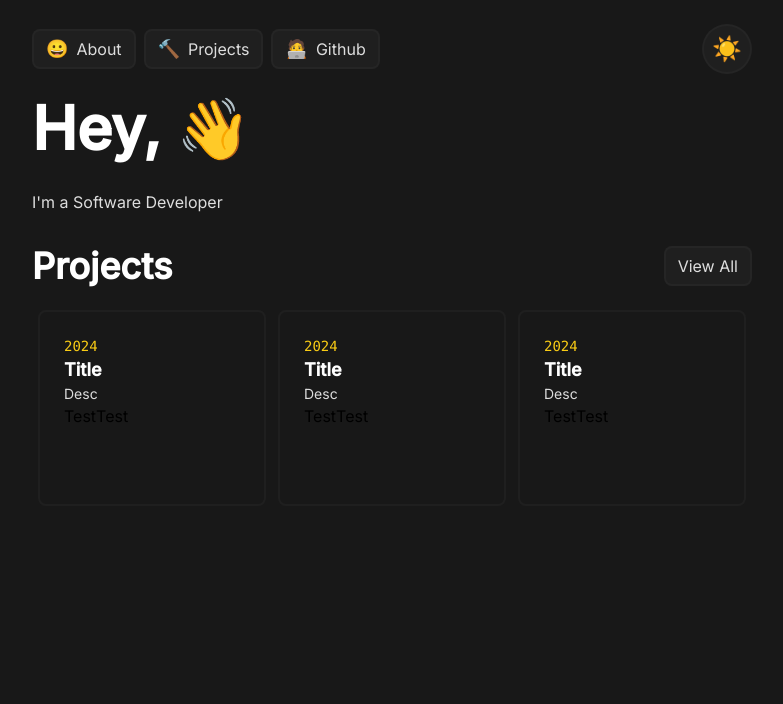
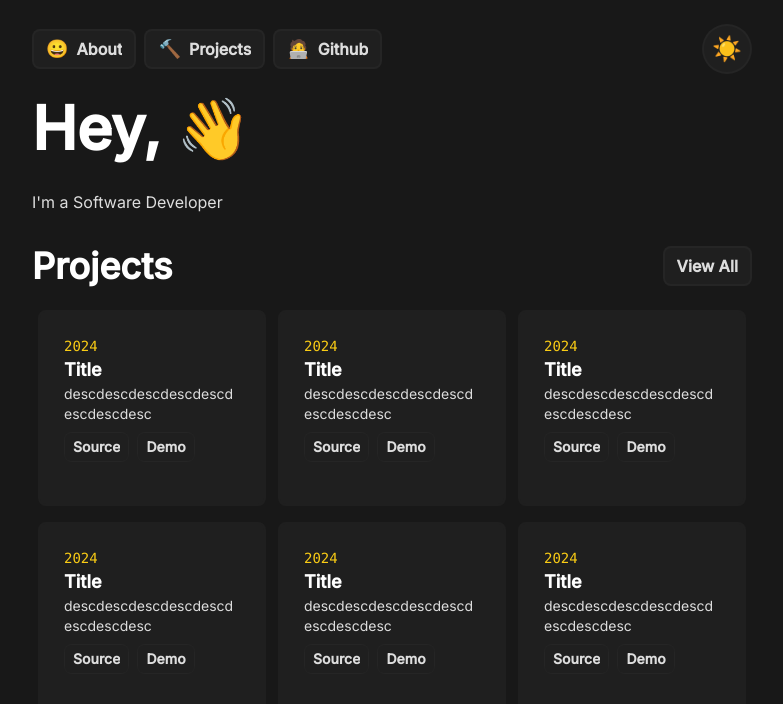
Before and after one commit to hua0-richard/web-portfolio, a React (Vite) app in the folder client-app/: page / in a window 1280 px wide. Shown: the top 704 px of the page, without its empty margins (248-1031 px from the left). Built offline with nearby package versions, Linux system fonts and the light colour scheme.

Commit message:
feat: Project Cards

```diff
--- a/client-app/src/components/ButtonRectangle.tsx
+++ b/client-app/src/components/ButtonRectangle.tsx
@@ -1,10 +1,13 @@
-export default function ButtonRectangle(
-  { icon, label },
-  { icon: any, label: string },
-) {
+export default function ButtonRectangle({
+  icon,
+  label,
+}: {
+  icon: any;
+  label: string;
+}) {
   return (
     <div className="group p-[2px] rounded-lg bg-dark-secondary cursor-pointer hover:bg-gradient-to-r from-yellow-400 to-orange-500">
-      <div className="h-[36px] p-[12px] bg-dark-tertiary rounded-md flex justify-center items-center text-md">
+      <div className="h-[36px] p-[12px] bg-dark-tertiary rounded-md flex justify-center items-center font-bold text-md">
         {icon ? <div className="mr-[8px] text-lg">{icon}</div> : <></>}
         <div className="bg-off-white text-off-white group-hover:bg-gradient-to-r from-yellow-400 to-orange-500 bg-clip-text text-transparent">
           <div>{label}</div>
--- /dev/null
+++ b/client-app/src/components/ButtonRectangleSmall.tsx
@@ -0,0 +1,11 @@
+export default function ButtonRectangleSmall({ label }: { label: string }) {
+  return (
+    <div className="group p-[1px] rounded-lg bg-dark-secondary cursor-pointer hover:bg-gradient-to-r from-yellow-400 to-orange-500">
+      <div className="h-[28px] p-[8px] bg-dark-tertiary rounded-md flex justify-center items-center text-sm font-bold">
+        <div className="bg-off-white text-off-white group-hover:bg-gradient-to-r from-yellow-400 to-orange-500 bg-clip-text text-transparent">
+          <div>{label}</div>
+        </div>
+      </div>
+    </div>
+  );
+}
--- a/client-app/src/components/Card.tsx
+++ b/client-app/src/components/Card.tsx
@@ -1,12 +1,15 @@
+import ButtonRectangleSmall from "./ButtonRectangleSmall";
 export default function Card() {
   return (
-    <div className="w-[228px] h-[196px] p-[24px] flex flex-col justify-start items-start bg-dark border-2 border-dark-tertiary rounded-lg">
+    <div className="w-[228px] h-[196px] p-[24px] flex flex-col justify-start items-start bg-dark-tertiary border-2 border-dark-tertiary rounded-lg">
       <div className="text-yellow-400 font-mono text-sm">2024</div>
       <div className="text-white text-lg font-bold">Title</div>
-      <div className="text-off-white text-sm">Desc</div>
-      <div className="flex justify-start items-center">
-        <div>Test</div>
-        <div>Test</div>
+      <p className="w-full break-all flex text-off-white text-sm break-words text-left">
+        descdescdescdescdescdescdescdesc
+      </p>
+      <div className="flex justify-start items-center space-x-2 py-[8px]">
+        <ButtonRectangleSmall label="Source" />
+        <ButtonRectangleSmall label="Demo" />
       </div>
     </div>
   );
--- a/client-app/src/components/Projects.tsx
+++ b/client-app/src/components/Projects.tsx
@@ -7,7 +7,13 @@ export default function Projects() {
         <div className="text-white text-4xl font-semibold">Projects</div>
         <ButtonRectangle icon="" label="View All" />
       </div>
-      <div className="my-[24px] w-full">
+
+      <div className="my-[24px] w-full space-y-4">
+        <div className="flex justify-around w-full">
+          <Card />
+          <Card />
+          <Card />
+        </div>
         <div className="flex justify-around w-full">
           <Card />
           <Card />
```
